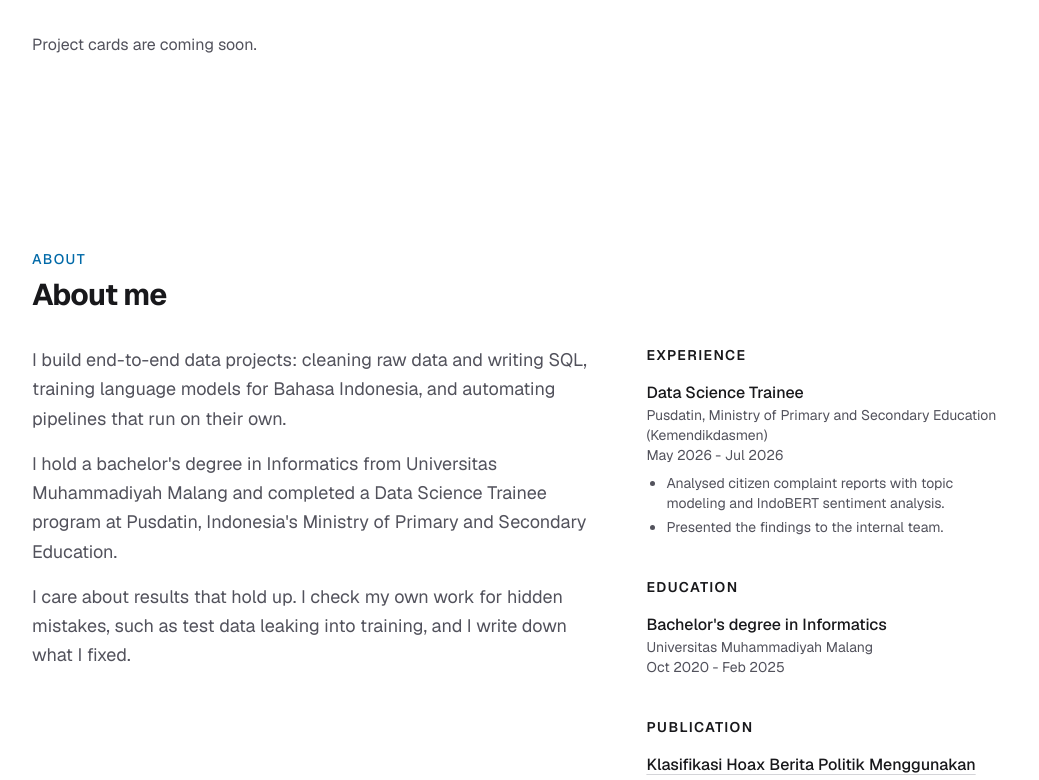
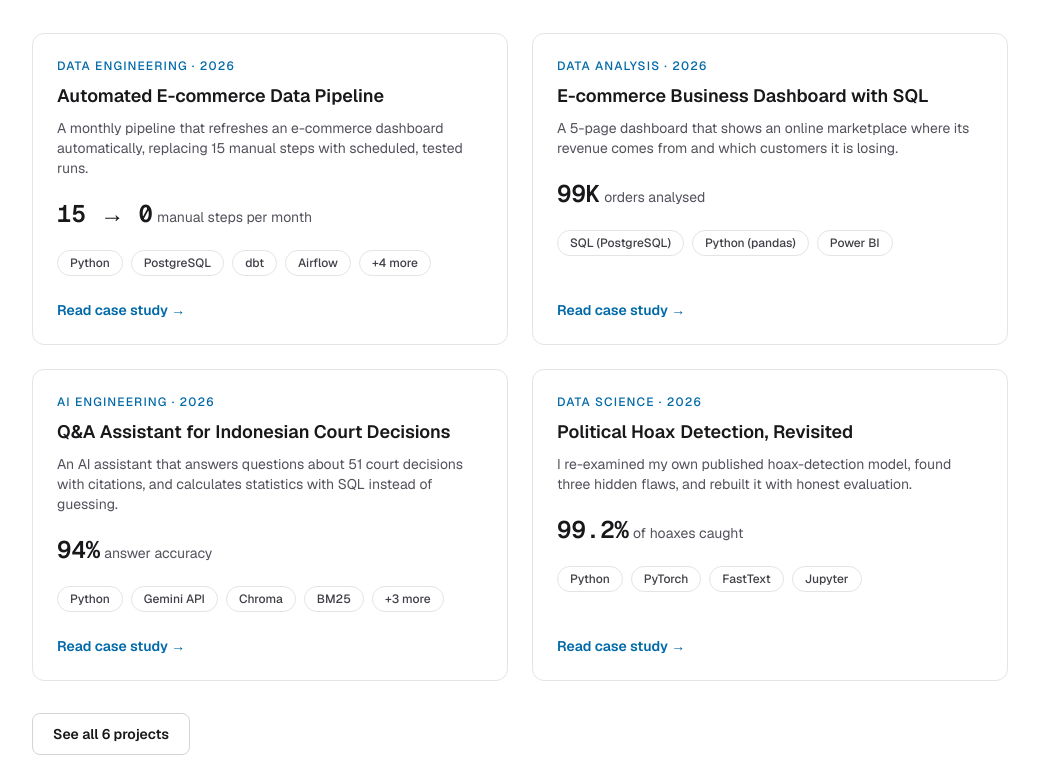
Before and after one commit to rohid001/portfolio-website, a Next.js app: page / in a window 1280 px wide. Shown: the part 871-1651 px from the top of the page, without its empty margins (120-1159 px from the left). Built offline with nearby package versions, Linux system fonts and the light colour scheme.

Commit message:
feat: add project cards and featured projects on home

```diff
--- a/src/app/page.tsx
+++ b/src/app/page.tsx
@@ -1,11 +1,12 @@
-// Halaman utama sementara (placeholder) untuk mengecek Fase 0.
-// Isi lengkap Hero, About, dan Skills dibuat di Fase 3; kartu project di Fase 4.
+// Halaman Home: Hero, Featured projects, About, Skills, Contact.
+// Bagian Contact disempunakan di Fase 6
 import { ButtonLink } from "@/components/ButtonLink";
 import { Section } from "@/components/Section";
 import { Skills } from "@/components/home/Skills";
 import { Hero } from "@/components/home/Hero";
 import { About } from "@/components/home/About";
 import { profile } from "@/content/profile";
+import { FeaturedProjects } from "@/components/home/FeaturedProjects";
 
 
 export default function HomePage() {
@@ -13,9 +14,7 @@ export default function HomePage() {
     <>
       <Hero />
 
-      <Section id="projects" eyebrow="Work" title="Featured projects">
-        <p className="text-zinc-600 dark:text-zinc-400">Project cards are coming soon.</p>
-      </Section>
+      <FeaturedProjects />
 
       <About />
       <Skills />
--- /dev/null
+++ b/src/components/home/FeaturedProjects.tsx
@@ -0,0 +1,25 @@
+// Bagian Featured projects di Home: 4 kartu project pilihan + tombol ke semua project.
+import { ButtonLink } from "@/components/ButtonLink";
+import { Section } from "@/components/Section";
+import {ProjectCard} from "@/components/projects/ProjectCard";
+import { projects } from "@/content/projects";
+import { getFeaturedProjects } from "@/lib/projects";
+
+export function FeaturedProjects() {
+    const featured = getFeaturedProjects(projects);
+
+    return (
+        <Section id="projects" eyebrow="Work" title="Featured projects">
+            <div className="grid gap-6 sm:grid-cols-2">
+                {featured.map((project) => (
+                    <ProjectCard key={project.slug} project={project} />
+                ))}
+            </div>
+            <div className="mt-8">
+                <ButtonLink href="/projects" variant="secondary">
+                    See all {projects.length} projects
+                </ButtonLink>
+            </div>
+        </Section>
+    );
+}
--- /dev/null
+++ b/src/components/projects/ProjectCard.tsx
@@ -0,0 +1,54 @@
+// Kartu ringkas satu project: dipakai di Home (featured) dan halaman Projects.
+import Link from "next/link";
+import { Tag } from "@/components/Tag";
+import type { Project } from "@/types/content";
+
+// Jumlah maksimal label tool di kartu; sisanya diringkas menjadi "+N more"
+const MAX_TAGS = 4;
+
+export function ProjectCard({ project }: { project: Project }) {
+    const [mainHighlight] = project.highlights;
+    const hiddenTags = project.stack.length - MAX_TAGS;
+
+    return (
+        <article className="relative flex flex-col rounded-xl border border-zinc-200 p-6 transition-colors hover:border-sky-700 dark:border-zinc-800 dark:hover:border-sky-400">
+            <p className="text-xs font-medium uppercase tracking-widest text-sky-700 dark:text-sky-400">
+                {project.category} · {project.year}
+            </p>
+
+            <h3 className="mt-2 text-lg font-semibold">
+                {/* after:absolute after:insert-0 membuat seluruh kartu bisa diklik lewat satu link */}
+                <Link href={`/projects/${project.slug}`} className="after:absolute after:inset-0">
+                    {project.title}
+                </Link>
+            </h3>
+
+            <p className="mt-2 text-sm text-zinc-600 dark:text-zinc-400">{project.summary}</p>
+
+            {mainHighlight && (
+                <p className="mt-5">
+                    <span className="font-mono text-2xl font-semibold">{mainHighlight.value}</span>{" "}
+                    <span className="text-sm text-zinc-600 dark:text-zinc-400">{mainHighlight.label}</span>
+                </p>
+            )}
+
+            <ul className="mt-5 flex flex-wrap gap-2">
+                {project.stack.slice(0, MAX_TAGS).map((tool) => (
+                    <li key={tool}>
+                        <Tag>{tool}</Tag>
+                    </li>
+                ))}
+                {hiddenTags > 0 && (
+                    <li>
+                        <Tag>+{hiddenTags} more</Tag>
+                    </li>
+                )}
+            </ul>
+
+            {/* Hanya penanda visual; link sebenarnya ada di judul, jadi disembunyikan dari pembaya layar */}
+            <p aria-hidden="true" className="mt-auto pt-6 text-sm font-semibold text-sky-700 dark:text-sky-400">
+                Read case study →
+            </p>
+        </article>
+    );
+}
--- /dev/null
+++ b/src/lib/projects.ts
@@ -0,0 +1,27 @@
+// Fungsi bantu untuk memilih dan menyaring project.
+// Semua fungsi menerima daftar project sebagai input, jadi mudah diuji (Fase 7).
+import type { Project, ProjectCategory } from "@/types/content";
+
+// "All" = tanpa filter; selain itu salah satu kategori project
+export type CategoryFilter = ProjectCategory | "All";
+
+// Project yang tampil di Home, urutannya sama dengan di project.ts
+export function getFeaturedProjects(projects: Project[]): Project[] {
+    return projects.filter((project) => project.featured);
+}
+
+// Satu project berdasarkan slug di URL; undefined bila tidak ditemukan
+export function getProjectBySlug(projects: Project[], slug: string): Project | undefined {
+    return projects.find((project) => project.slug === slug);
+}
+
+// Daftar kategori unik sesuai urutan kemunculan, untuk tombol filter
+export function getCategories(projects: Project[]): ProjectCategory[] {
+    return [...new Set(projects.map((project) => project.category))];
+}
+
+// Menyaring project menurut kategori yang dipilih
+export function filterProjects(projects: Project[], filter: CategoryFilter): Project[] {
+    if (filter === "All") return projects;
+    return projects.filter((project) => project.category === filter);
+}
```
